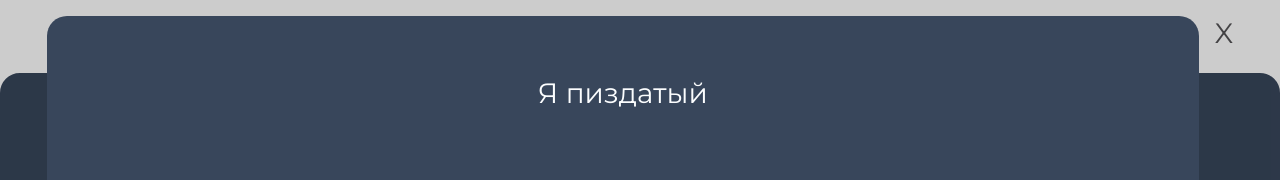
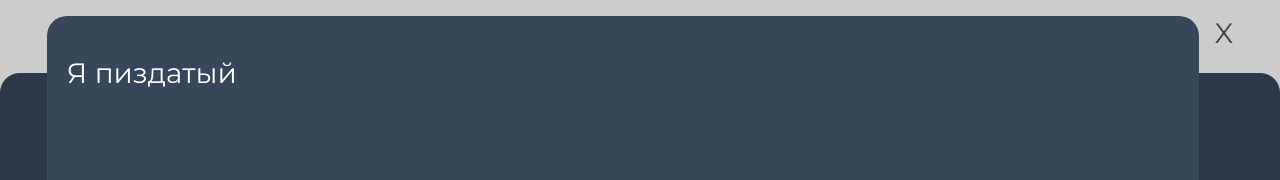
Before and after one commit to kirka50/IIntegrationLendos, a Vue app: page / in a window 1280 px wide. Both pictures are taken after a click on the element 622 px from the left and 3790 px from the top of the page. Shown: the part 3390-3570 px from the top of the page. Built offline with nearby package versions, Linux system fonts and the light colour scheme; a web font is replaced by a local one.

Commit message:
our future + modal

```diff
--- a/src/components/modal-button.vue
+++ b/src/components/modal-button.vue
@@ -6,6 +6,7 @@
     </modal-window>
     <div @click="this.openModal = true">
       <slot name="button-ico">
+
       </slot>
     </div>
   </div>
--- a/src/components/modalWindow.vue
+++ b/src/components/modalWindow.vue
@@ -30,15 +30,11 @@ export default {
     justify-content: center;
     background: rgba(0,0,0,0.2);
     .modal{
-      text-align: center;
       background-color: #38465B;
       margin-top: 2vh;
-      height: 80%;
+      height: 85%;
       width: 90%;
-      padding: 60px 0;
       border-radius: 20px;
-      color: #FCFEFF;
-      font-family: 'Montserrat', sans-serif;
     }
     .modal__close{
       margin: 2vh 0 0 16px;
--- a/src/views/MainPage.vue
+++ b/src/views/MainPage.vue
@@ -134,9 +134,11 @@
           <div class="block--left__title">
             Робототехники
             <modal-button>
-              Я пиздатый
+              <div class="timeline__block__modal">
+                Я пиздатый
+              </div>
               <template #button-ico>
-                <img src="@/assets/more-ico.svg" alt="a">
+                <img src="@/assets/more-ico.svg" alt="a" class="modal__button-icon">
               </template>
             </modal-button>
           </div>
@@ -152,9 +154,14 @@
           <div class="block--right__title">
             Робототехники
             <modal-button>
+              <div class="timeline__block__modal">
+                Дарова
+              </div>
                 Я крутой
               <template #button-ico>
-                <img src="@/assets/more-ico.svg" alt="a">
+                <div >
+                  <img src="@/assets/more-ico.svg" alt="a" class="modal__button-icon">
+                </div>
               </template>
             </modal-button>
           </div>
@@ -174,7 +181,7 @@
 import ModalButton from "@/components/modal-button";
 export default {
   name: "MainPage",
-  components: {ModalButton,},
+  components: {ModalButton},
   data() {
     return {
 
@@ -488,6 +495,18 @@ export default {
       background-color: #6293D9;
       border-radius: 30px;
       padding: 10px 20px 20px 20px;
+      .modal__button-icon{
+        cursor: pointer;
+      }
+
+      .timeline__block__modal {
+        color: #FCFEFF;
+        font-family: 'Montserrat', sans-serif;
+        display: flex;
+        flex-direction: column;
+        text-align: start;
+        padding: 40px 20px;
+      }
     }
     .timeline__block--left{
       display: flex;
```
Also changed, not shown: src/assets/more-ico.svg.
